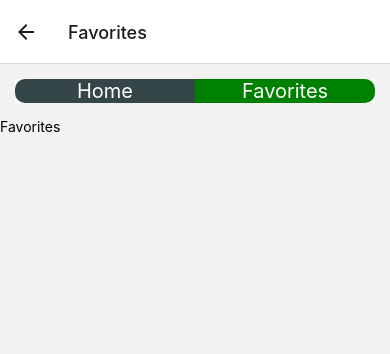
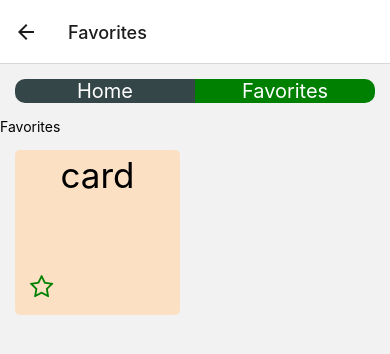
Before and after one commit to marker6275/Note-To-Self-App, a React Native app: screen /Favorites in a window 390 px wide. Shown: the top 354 px of the page. Built offline with nearby package versions, Linux system fonts and the light colour scheme; what expo-linking would draw is missing.

Commit message:
got things to show on favorites page

```diff
--- a/Action Plans/ExtraHelp.tsx
+++ b/Action Plans/ExtraHelp.tsx
@@ -7,21 +7,6 @@ import {Linking} from 'react-native'
 import SendSMS from 'react-native-sms'
 
 export default function ExtraHelp({ navigation }: RootStackScreenProps<'ExtraHelp'>) {
-    // I can't get this to work
-    // function sendSMS() {
-    //     SendSMS.send({
-    //             body: 'HELLO',
-    //             recipients: ['8329458288'],
-    //         },
-    //         (completed, cancelled, error) => {
-    //             if (completed) {
-    //                 console.log('SMS Sent Completed')
-    //             } else if (cancelled || error) {
-    //                 console.log('ERROR')
-    //             }
-    //         }
-    //     );
-    // }
   return (
     <View style={styles.container}>
 
@@ -31,6 +16,7 @@ export default function ExtraHelp({ navigation }: RootStackScreenProps<'ExtraHel
       <Text style={styles.separator}/>
       <Text style={styles.title}>National Suicide Prevention Lifeline</Text>
       {/* NEED TO CHANGE PHONE NUMBER LATER */}
+      <Text>Don't press this button</Text>
       <Text style={styles.text}>Call <Text style={styles.phone} onPress={()=>{Linking.openURL('tel:8329458288');}}>988</Text> NEED TO FIX</Text>
     </View>
   );
--- a/components/Card.tsx
+++ b/components/Card.tsx
@@ -7,8 +7,10 @@ import { getBackgroundColorAsync } from 'expo-system-ui';
 export default function Card(props: any) {
     const [icon, setIcon] = useState("star-o");
 
+    global.icon = icon
+
     const changeIcon = () => {
-        icon === "star-o" ? setIcon("star") : setIcon("star-o");
+        icon === "star" ? setIcon("star-o") : setIcon("star");
     }
 
     return(
@@ -23,7 +25,7 @@ export default function Card(props: any) {
                 width: (Dimensions.get('window').width / 2 - 30) / 3
               })}>
               <FontAwesome
-                name={icon}
+                name={global.icon}
                 size={25}
                 color={'green'}
                 style={styles.star}
--- a/components/FavoritesBar.tsx
+++ b/components/FavoritesBar.tsx
@@ -76,6 +76,7 @@ const styles = StyleSheet.create({
     bar: {
         flexDirection: 'row',
         margin: 15,
+        backgroundColor: 'transparent'
     }
 })
 export default FavBar;
--- a/navigation/index.tsx
+++ b/navigation/index.tsx
@@ -27,9 +27,9 @@ import Congrats from '../screens/Congrats';
 import Favorites from '../screens/Favorites';
 import AddCard from '../screens/AddCardScreen';
 
+
 export default function Navigation({ colorScheme }: { colorScheme: ColorSchemeName }) {
   return (
-
     <NavigationContainer
       linking={LinkingConfiguration}
       theme={colorScheme === 'dark' ? DarkTheme : DefaultTheme}>
--- a/screens/AddCardScreen.tsx
+++ b/screens/AddCardScreen.tsx
@@ -28,7 +28,7 @@ export default function AddCard({ navigation }: RootStackScreenProps<'AddCard'>)
             <Text style={styles.title}>What would you like to add?</Text>
             <TextInput
                 style={{height: 35,
-                    color: 'white',
+                    color: 'black',
                     backgroundColor: 'white',
                     marginHorizontal: 20,
                     borderRadius: 15,}}
--- a/screens/Favorites.tsx
+++ b/screens/Favorites.tsx
@@ -1,15 +1,74 @@
 import { View, Text } from '../components/Themed';
-import { ScrollView } from 'react-native';
+import { ScrollView, StyleSheet } from 'react-native';
+import { useState } from 'react';
 import { RootStackScreenProps, RootTabScreenProps } from '../types';
 import FavBar from '../components/FavoritesBar';
+import Card from '../components/Card';
 
-export default function Favorites({ navigation }: RootStackScreenProps<'Favorites'>) {
+export default function Favorites({ navigation }: RootStackScreenProps<'Favorites'>, props: any) {
+    const newList: any[] = []
+
+    const listItems = global.cards.map((c: any) => {
+
+        if (c.favorited) {
+            newList.concat(c)
+        }
+
+        return (
+            newList.map((c: any) => {
+                <View key={c.id} style={styles.view}>
+                    {c.card}
+                </View>
+            })
+        );
+    })
+
+    const list = global.cards.filter((item: any) => item.favorited == true)
+    const t = list.length
+
     return (
         <ScrollView>
             <FavBar onPress={() => navigation.navigate('Favorites')} onPress1={() => navigation.navigate('Root')} home={false}/>
             <Text>
                 Favorites
             </Text>
+            <View style={styles.container}>
+                {list.map((c: any) => {
+                    return (
+                    <View key={c.id} style={styles.view}>
+                        {c.card}
+                    </View>
+                    );
+                })}
+            {/* </Text> */}
+            </View>
         </ScrollView>
     )
 }
+
+const styles = StyleSheet.create({
+    container: {
+      backgroundColor: 'transparent',
+      flexWrap: 'wrap',
+      display: 'flex',
+      flexDirection: 'row'
+    },
+    scroll: {
+      flex: 1,
+      backgroundColor: 'ghostwhite',
+    },
+    title: {
+      fontSize: 20,
+      fontWeight: 'bold',
+    },
+    separator: {
+      marginVertical: 30,
+      height: 1,
+      width: '80%',
+    },
+    view: {
+      backgroundColor: 'transparent',
+      display: 'flex',
+      flexDirection: 'row'
+    }
+  });
--- a/screens/Homescreen.tsx
+++ b/screens/Homescreen.tsx
@@ -15,15 +15,19 @@ export default function HomeScreen({ navigation }: RootTabScreenProps<'Homescree
   const cardList = [
     {
       id: 1,
-      card: <Card onPress={null} text={"card"}/>
+      card: <Card onPress={null} text={"card"}/>,
+      favorited: true
     }];
+
   const [cards, setCards] = useState(cardList);
+  global.cards = cards
 
   function addCards() {
-    const newList = cards.concat(
+    const newList = global.cards.concat(
     {
-        id: cards.length + 1,
-        card: <Card onPress={null} text={cards.length + 1}/>
+        id: global.cards.length + 1,
+        card: <Card onPress={null} text={global.cards.length + 1}/>,
+        favorited: true
     })
     setCards(newList);
 }
@@ -32,7 +36,8 @@ React.useLayoutEffect(() => {
   navigation.setOptions({
     headerRight: () => (
       <Pressable
-              onPress={() => navigation.navigate('AddCard')}
+              onPress={addCards}
+              // onPress={() => navigation.navigate('AddCard')}
               style={({ pressed }) => ({
                 opacity: pressed ? 0.5 : 1,
               })}>
@@ -45,7 +50,7 @@ React.useLayoutEffect(() => {
             </Pressable>
     ),
   })
-}, [cards.length])
+}, [global.cards.length])
 
   return (
     <ScrollView style={styles.scroll}>
@@ -54,7 +59,7 @@ React.useLayoutEffect(() => {
         can we keep the random colors here until it's finalized, just so it's easier to see things
       </Text>
       <View style={styles.container}>
-      {cards.map((c) => {
+        {global.cards.map((c: any) => {
           return (
             <View key={c.id} style={styles.view}>
                 {c.card}
--- a/types.tsx
+++ b/types.tsx
@@ -6,11 +6,14 @@
 import { BottomTabScreenProps } from '@react-navigation/bottom-tabs';
 import { CompositeScreenProps, NavigatorScreenParams } from '@react-navigation/native';
 import { NativeStackScreenProps } from '@react-navigation/native-stack';
+import { ListAccordionGroupContextType } from 'react-native-paper/lib/typescript/components/List/ListAccordionGroup';
 
 declare global {
   namespace ReactNavigation {
     interface RootParamList extends RootStackParamList {}
   }
+  var cards: any;
+  var icon: any;
 }
 
 export type RootStackParamList = {
```
Lines whose indentation alone changed are shown as unchanged.
